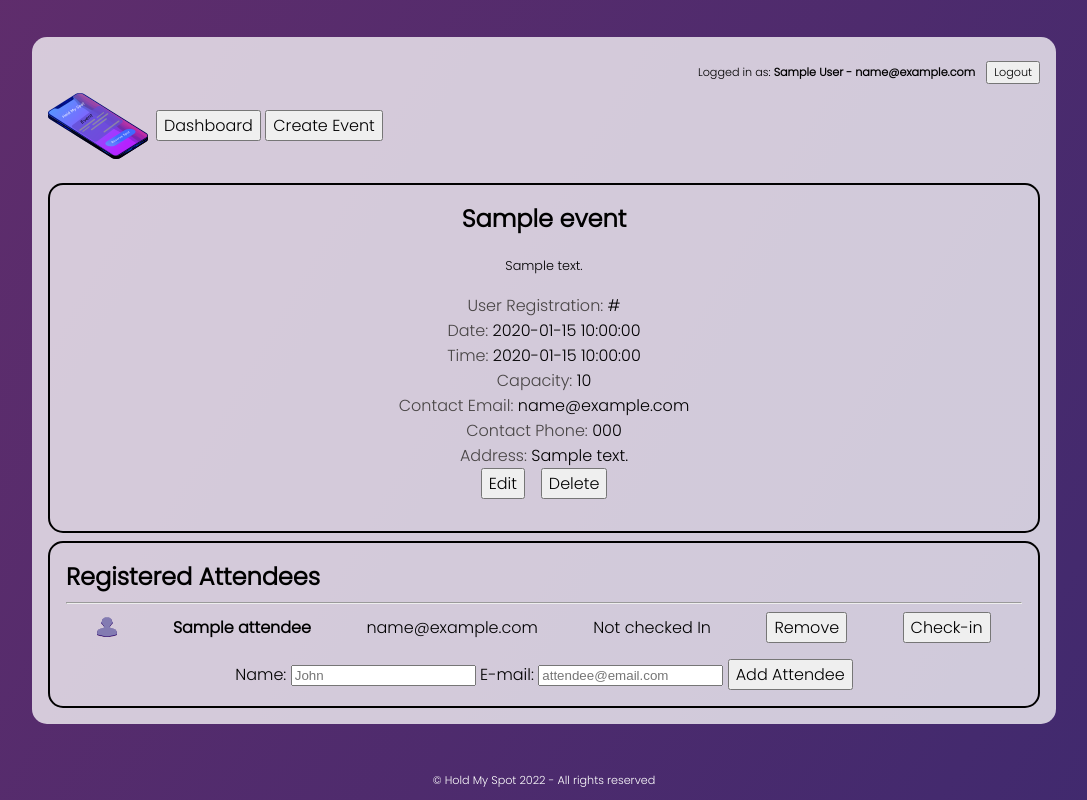
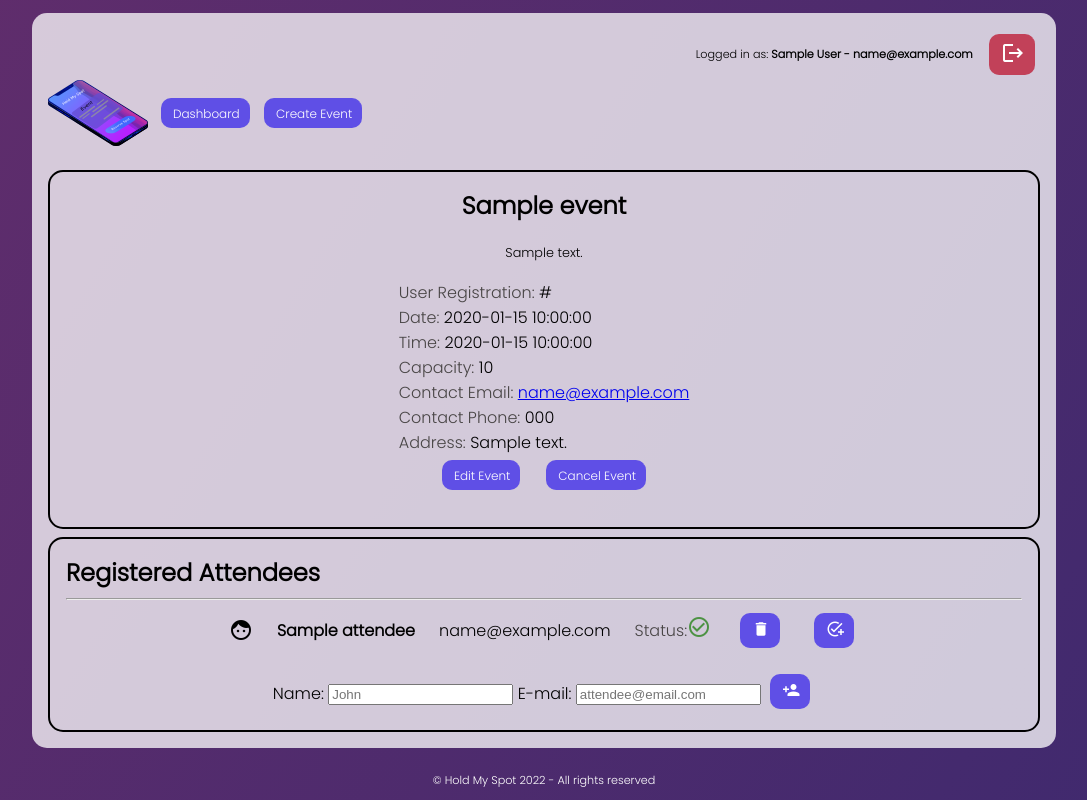
Before and after one commit to franz-net/hold-my-spot, a Flask app: template templates/event.html in a window 1280 px wide. Shown: the whole page, without its empty margins (96-1183 px from the left). Run offline with Flask 2, Linux system fonts and the light colour scheme; the visitor is signed in with stand-in values (Sample User, id 1); the template is opened without the code that fills it: most values are stand-ins (such as "Sample title", 1, 10 or a date in 2020).

Commit message:
added material icons

```diff
--- a/static/app.css
+++ b/static/app.css
@@ -33,6 +33,32 @@
 	}
 }
 
+h1, h2, h3, h4 {
+    margin: 0;
+}
+
+button {
+    font-family: inherit;
+    font-size: 12px;
+    background-color: #5f4fe6;
+    color: white;
+    border: none;
+    text-align: center;
+    text-decoration: none;
+    padding: 5px 10px;
+    margin: 5px;
+    border-radius: 10px;
+    border-top: 2px solid #5f4fe6;
+    border-left: 2px solid #5f4fe6;
+}
+button:hover {
+    background-color: #7a6de9;
+}
+button:active {
+    border-top: 2px solid #9b91f3;
+    border-left: 2px solid #9b91f3;
+    background-color: #4a38e8;
+}
 
 #main-container {
     display: flex;
@@ -51,10 +77,7 @@
     color: white;
 }
 
-button {
-    font-family: inherit;
-    font-size: inherit;
-}
+
 
 /* ------ Landing Page Styling --------*/
 
@@ -147,6 +170,9 @@
     cursor: pointer;
     padding: 14px 16px;
     transition: 0.3s;
+    color: black;
+    border-radius: 0;
+    margin: 0;
 }
 
   /* Change background color of buttons on hover */
@@ -273,6 +299,8 @@
     overflow: auto;
     max-height: 50%;
     margin-bottom: 1em;
+    display: flex;
+    justify-content: center;
 }
 
 .event-item {
@@ -343,14 +371,13 @@
 }
 
 .data-row {
-    /* display: grid;
-    grid-template-columns: 0.5fr 1fr 1fr 1fr; */
     display: flex;
     justify-content: space-evenly;
     align-items: center;
     flex-wrap: wrap;
     overflow: auto;
     gap: 1.5em;
+    min-width: 60%;
 
 }
 
@@ -360,13 +387,15 @@
     justify-content: space-between;
     align-items:center;
 }
-.data-column p {
-    margin: 0;
+
+.data-cell {
+    display: flex;
+    justify-content: space-between;
+    align-items: center;
 }
 
-.row-icon {
-    width: 20px;
-    height: 20px;
+.data-column p, .data-row p {
+    margin: 0;
 }
 
 .qr {
@@ -376,9 +405,64 @@
     align-items: center;
 }
 
+.qr h3 {
+    margin-bottom: 0;
+}
+
 .qr img {
     max-width: 15em;
     max-height: 15em;
     opacity: 0.75;
 }
 /* --------------*/
+
+/* Alert and icons styles */
+
+.message {
+    margin: 5px 0;
+    padding: 5px 10px;
+    border-radius: 10px;
+}
+.message p{
+    margin:0;
+}
+
+.ok {
+    color: #1d2671;
+    background-color: rgba(72, 110, 233, 0.25);
+}
+
+.error {
+    color: #c33764;
+    background-color: rgba(202, 136, 196, 0.25);
+}
+
+.material-icons.red600{
+    color: #c24159;
+}
+
+.material-icons.green600{
+    color: #4c9243;
+}
+.material-icons.md-18 {
+    font-size: 18px;
+}
+.material-icons.md-24 {
+    font-size: 24px;
+}
+
+.btn-red{
+    background-color: #c24159;
+    border-top: 2px solid #c24159;
+    border-left: 2px solid #c24159;
+}
+.btn-red:hover{
+    background-color: #cc556b;
+}
+.btn-red:active{
+    border-top: 2px solid #d38594;
+    border-left: 2px solid #d38594;
+    background-color: #c01333;
+}
+
+/*--------------*/
--- a/templates/base.html
+++ b/templates/base.html
@@ -6,6 +6,7 @@
     <meta name="viewport" content="width=device-width, initial-scale=1.0">
     <title>Hold My Spot!</title>
     <link rel="stylesheet" href="../static/app.css"/>
+    <link href="https://fonts.googleapis.com/icon?family=Material+Icons" rel="stylesheet">
 </head>
 <body>
     <div id="main-container" class="dashboard-container">
@@ -13,7 +14,13 @@
             <div class="user-display">
                 {% if session['user_id'] %}
                     <p>Logged in as: <strong>{{ session['name'] ~ ' - ' ~ session['email'] }}</strong></p>
-                    <a href="/logout"><button>Logout</button></a>
+                    <a href="/logout">
+                        <button title="logout" class="btn-red">
+                            <span class="material-icons">
+                                logout
+                            </span>
+                        </button>
+                    </a>
                 {% endif %}
             </div>
             <div class="link-bar">
--- a/templates/event.html
+++ b/templates/event.html
@@ -10,6 +10,7 @@
                     <span class="item-value url-small">{{ event_data['description'] }}</span>
                 </p>
             <div class="data-column">
+                <div>
                     <p>
                         <span class='item-label'>User Registration: </span>
                         <span class="item-value">{{ url }}</span>
@@ -29,7 +30,7 @@
                     </p>
                     <p>
                         <span class='item-label'>Contact Email: </span>
-                    <span class="item-value">{{ event_data['email'] }}</span>
+                        <a href="mailto:{{ event_data['email'] }}"><span class="item-value">{{ event_data['email'] }}</span></a>
                     </p>
                     <p>
                         <span class='item-label'>Contact Phone: </span>
@@ -40,11 +41,12 @@
                         <span class="item-value">{{ event_data['address'] }}</span>
                     </p>
                 </div>
+            </div>
             <div class="buttons-row">
-                <button id="edit-event">Edit</button>
+                <a ><button id="edit-event" title="Edit event details">Edit Event</button></a>
                 <form method="post" action="/events/delete">
-                    <input id="event_id" name="event_id" type="text" value="{{ event_data['id'] }}" style="display:none;">
-                    <button id="delete">Delete</button>
+                    <input id="event_id" name="event_id" type="text" value="{{ event_data['id'] }}" hidden>
+                    <button id="delete" title="Cancel event">Cancel Event</button>
                 </form>
             </div>
 
@@ -58,16 +60,32 @@
             {% if attendee_data | length > 0 %}
                 {% for attendee in attendee_data %}
                     <div class="data-row">
-                            <img class="row-icon" src="../static/assets/user-icon.svg">
+                            <span class="material-icons md-dark md-inactive">face</span>
                             <span class="item-value"><strong>{{ attendee['name'] }}</strong></span>
                             <span class="item-value">{{ attendee['email'] }}</span>
-                            <span class="item-value">{% if attendee['attendance'] == 1 %}Checked-In{% else %}Not checked In{% endif %}</span>
+                            <div class="data-cell">
+                                <span class='item-label'>Status: </span>
+                                <span class="item-value">
+                                    <span class="material-icons {% if attendee['attendance'] == 0 %}red600{% else %}green600{% endif %}">
+                                        check_circle_outline
+                                    </span>
+                                </span>
+                            </div>
                             <form method="post" action="/reservations/delete">
                                 <input id="reservation_id" name="reservation_id" type="number" value="{{ attendee['reservation_id'] }}" hidden>
                                 <input id="event_id" name="event_id" type="number" value="{{ event_data['id'] }}" hidden/>
-                                <button id="delete">Remove</button>
+                                <a>
+                                    <button id="delete" title="Cancel Reservation">
+                                        <span class="material-icons md-18">delete</span>
+                                    </button>
                             </form>
-                            <a href="/events/checkin?confirmation={{ attendee['reservation_id'] }}&event={{ event_data['id'] }}"><button>Check-in</button></a>
+                            <a href="/events/checkin?confirmation={{ attendee['reservation_id'] }}&event={{ event_data['id'] }}">
+                                <button title="Check-in">
+                                    <span class="material-icons md-18">
+                                        add_task
+                                    </span>
+                                </button>
+                            </a>
 
                     </div>
                     {% if attendee_data | length > 1 and not loop.last %}
@@ -86,7 +104,8 @@
                 <label for="email">E-mail:</label>
                 <input id="email" name="email" type="email" placeholder="attendee@email.com" required/>
 
-                <button id="delete">Add Attendee</button>
+                <button id="delete" title="Register user">
+                    <span class="material-icons md-18">person_add</span></button>
             </form>
         </div>
     </div>
@@ -143,7 +162,7 @@
 
                     <div class="form-row">
                         <button type="submit">Save Changes</button>
-                        <button id="cancel-update" type="button">Cancel</button>
+                        <button id="cancel-update" type="button" title="Cancel">Cancel</button>
                     </div>
                 </form>
             </div>
--- a/templates/event_registration.html
+++ b/templates/event_registration.html
@@ -23,7 +23,7 @@
                 </p>
                 <p>
                     <span class='item-label'>Contact Email: </span>
-                    <span class="item-value">{{ event['email'] }}</span>
+                    <a href="mailto:{{ event['email'] }}"><span class="item-value">{{ event['email'] }}</span></a>
                 </p>
                 <p>
                     <span class='item-label'>Contact Phone: </span>
--- a/templates/index.html
+++ b/templates/index.html
@@ -6,6 +6,7 @@
     <meta name="viewport" content="width=device-width, initial-scale=1.0">
     <title>Hold My Spot!</title>
     <link rel="stylesheet" href="static/app.css"/>
+    <link href="https://fonts.googleapis.com/icon?family=Material+Icons" rel="stylesheet">
 </head>
 <body>
     <div id="main-container">
```
Also changed, not shown: controllers/session_controller.py (+4 -3 lines), controllers/user_controller.py (+6 -2 lines), templates/dashboard.html (+23 -6 lines), templates/login.html (+16 -5 lines), templates/reservation.html (+12 -7 lines), README.md, 1 other file. Lines whose indentation alone changed are shown as unchanged.
